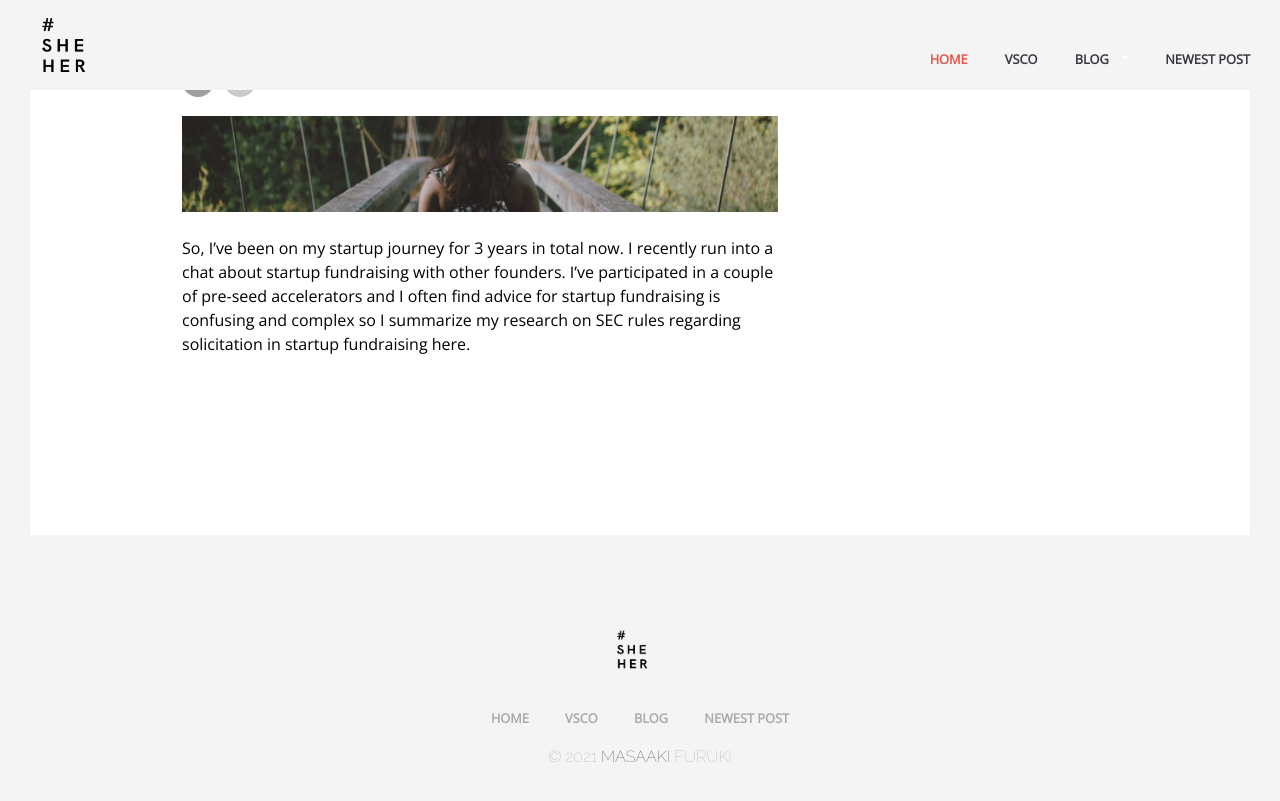
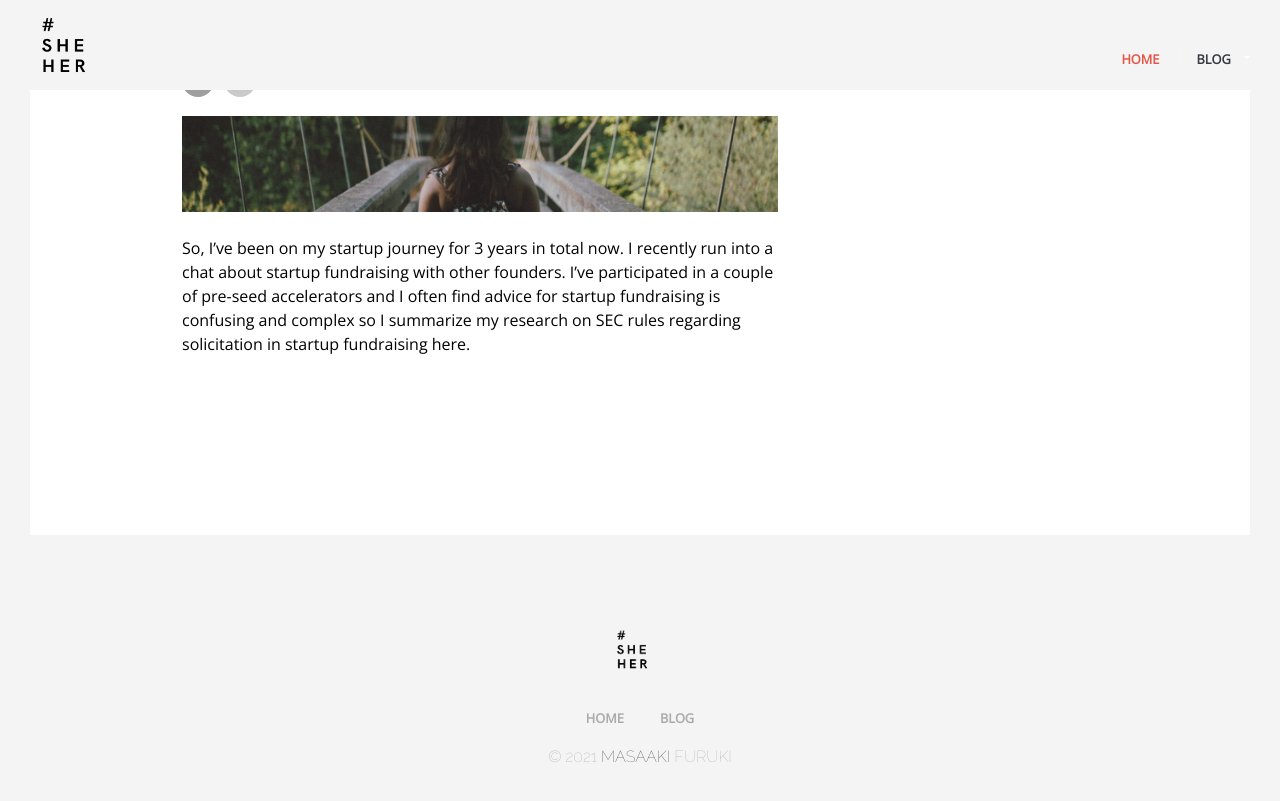
Before and after one commit to meiob/meiob.github.io, a Jekyll site: the page built from blog/index.html, in a window 1280 px wide and 900 px high, scrolled down 695 px. Shown: the top 801 px of the window. Built offline with Jekyll 4.4.1, drawn with Linux system fonts in a browser that asks for light colours; grey boxes are pictures that could not be loaded.

Commit message:
Simplified nav

```diff
--- a/_includes/nav-links.html
+++ b/_includes/nav-links.html
@@ -1,5 +1,4 @@
 <li><a href="/">Home</a></li>
-<li><a href="https://vsco.co/dancewithpigeons/gallery" target="_blank">Vsco</a></li>
 <li class="dropdown">
   <a class="drop-trigger" href="/blog">Blog</a>
   <ul class="drop-menu">
@@ -9,4 +8,3 @@
     {% endfor %}
   </ul>
 </li>
-<li><a href="{{ site.posts.first.url }}">Newest Post</a></li>
--- a/index.html
+++ b/index.html
@@ -54,6 +54,8 @@ layout: default
         🦄 Looking to learn Marchine Learning and Data Science.
       </li><li>
         ⚡ Fun fact: I've been rejuvenating myself every 7 years 😈
+      </li><li>
+        📷 <a href="https://vsco.co/dancewithpigeons/gallery" target="_blank">Vsco</a>
       </li><li>
         📫 DM me on <a href="https://twitter.com/masaakifuruki" target="_blank">twitter</a>
       </li></ul>
```
